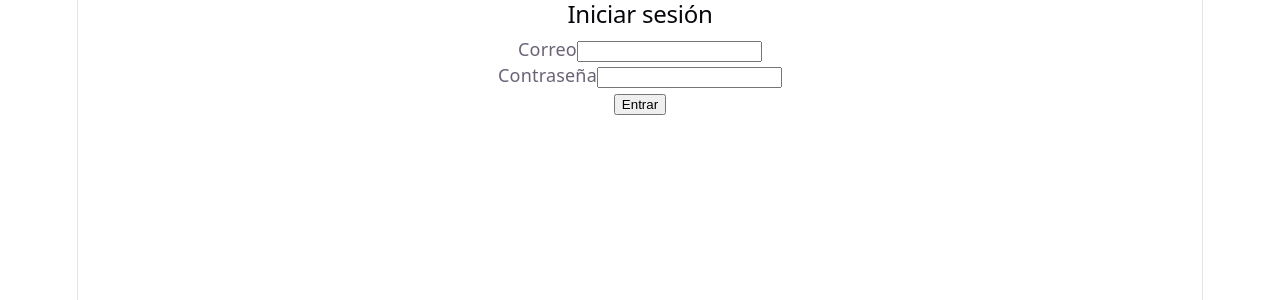
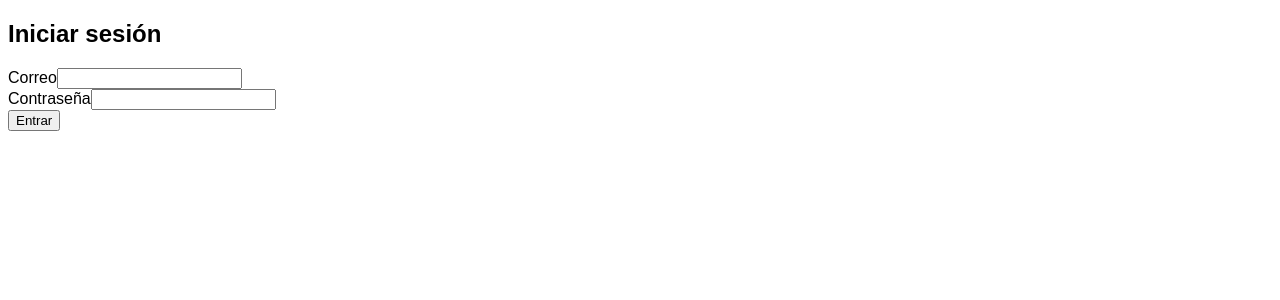
Before and after one commit to JuDevRo/baas-cms-client, a React (Vite) app: page /login in a window 1280 px wide. Shown: the top 300 px of the page. Built offline with nearby package versions, Linux system fonts and the light colour scheme; no server answers.

Commit message:
[ADD] auth

```diff
--- a/src/Pages/Home/Home.tsx
+++ b/src/Pages/Home/Home.tsx
@@ -1,5 +1,6 @@
 import React from 'react'
 import { useAuthGuard } from '../../hooks/useAuthGuard'
+import './Home.css'
 
 const Home = () => {
   const { checking } = useAuthGuard()
--- a/src/api/auth.ts
+++ b/src/api/auth.ts
@@ -19,12 +19,12 @@ export async function login(credentials: LoginCredentials) {
 }
 
 export async function isAuthenticated() {
+  try {
+    await axiosInstance.get('/auth/me')
+    // Save user data
     return true
-//   try {
-//     await axiosInstance.get('/auth/me')
-//     return true
-//   } catch (e) {
-//     console.log(e, 'error checking auth')
-//     return false
-//   }
+  } catch (e) {
+    console.log(e, 'error checking auth')
+    return false
+  }
 }
--- a/src/index.css
+++ b/src/index.css
@@ -1,111 +1,16 @@
 :root {
-  --text: #6b6375;
-  --text-h: #08060d;
-  --bg: #fff;
-  --border: #e5e4e7;
-  --code-bg: #f4f3ec;
-  --accent: #aa3bff;
-  --accent-bg: rgba(170, 59, 255, 0.1);
-  --accent-border: rgba(170, 59, 255, 0.5);
-  --social-bg: rgba(244, 243, 236, 0.5);
-  --shadow:
-    rgba(0, 0, 0, 0.1) 0 10px 15px -3px, rgba(0, 0, 0, 0.05) 0 4px 6px -2px;
 
-  --sans: system-ui, 'Segoe UI', Roboto, sans-serif;
-  --heading: system-ui, 'Segoe UI', Roboto, sans-serif;
-  --mono: ui-monospace, Consolas, monospace;
-
-  font: 18px/145% var(--sans);
-  letter-spacing: 0.18px;
-  color-scheme: light dark;
-  color: var(--text);
-  background: var(--bg);
   font-synthesis: none;
   text-rendering: optimizeLegibility;
   -webkit-font-smoothing: antialiased;
   -moz-osx-font-smoothing: grayscale;
+
+  font-family: 'Geist', sans-serif;
 
   @media (max-width: 1024px) {
     font-size: 16px;
   }
 }
 
-@media (prefers-color-scheme: dark) {
-  :root {
-    --text: #9ca3af;
-    --text-h: #f3f4f6;
-    --bg: #16171d;
-    --border: #2e303a;
-    --code-bg: #1f2028;
-    --accent: #c084fc;
-    --accent-bg: rgba(192, 132, 252, 0.15);
-    --accent-border: rgba(192, 132, 252, 0.5);
-    --social-bg: rgba(47, 48, 58, 0.5);
-    --shadow:
-      rgba(0, 0, 0, 0.4) 0 10px 15px -3px, rgba(0, 0, 0, 0.25) 0 4px 6px -2px;
-  }
-
-  #social .button-icon {
-    filter: invert(1) brightness(2);
-  }
+body {
 }
-
-#root {
-  width: 1126px;
-  max-width: 100%;
-  margin: 0 auto;
-  text-align: center;
-  border-inline: 1px solid var(--border);
-  min-height: 100svh;
-  display: flex;
-  flex-direction: column;
-  box-sizing: border-box;
-}
-
-body {
-  margin: 0;
-}
-
-h1,
-h2 {
-  font-family: var(--heading);
-  font-weight: 500;
-  color: var(--text-h);
-}
-
-h1 {
-  font-size: 56px;
-  letter-spacing: -1.68px;
-  margin: 32px 0;
-  @media (max-width: 1024px) {
-    font-size: 36px;
-    margin: 20px 0;
-  }
-}
-h2 {
-  font-size: 24px;
-  line-height: 118%;
-  letter-spacing: -0.24px;
-  margin: 0 0 8px;
-  @media (max-width: 1024px) {
-    font-size: 20px;
-  }
-}
-p {
-  margin: 0;
-}
-
-code,
-.counter {
-  font-family: var(--mono);
-  display: inline-flex;
-  border-radius: 4px;
-  color: var(--text-h);
-}
-
-code {
-  font-size: 15px;
-  line-height: 135%;
-  padding: 4px 8px;
-  background: var(--code-bg);
-}
```
Also changed, not shown: src/Pages/Home/Home.css (added, +11 -0 lines).
